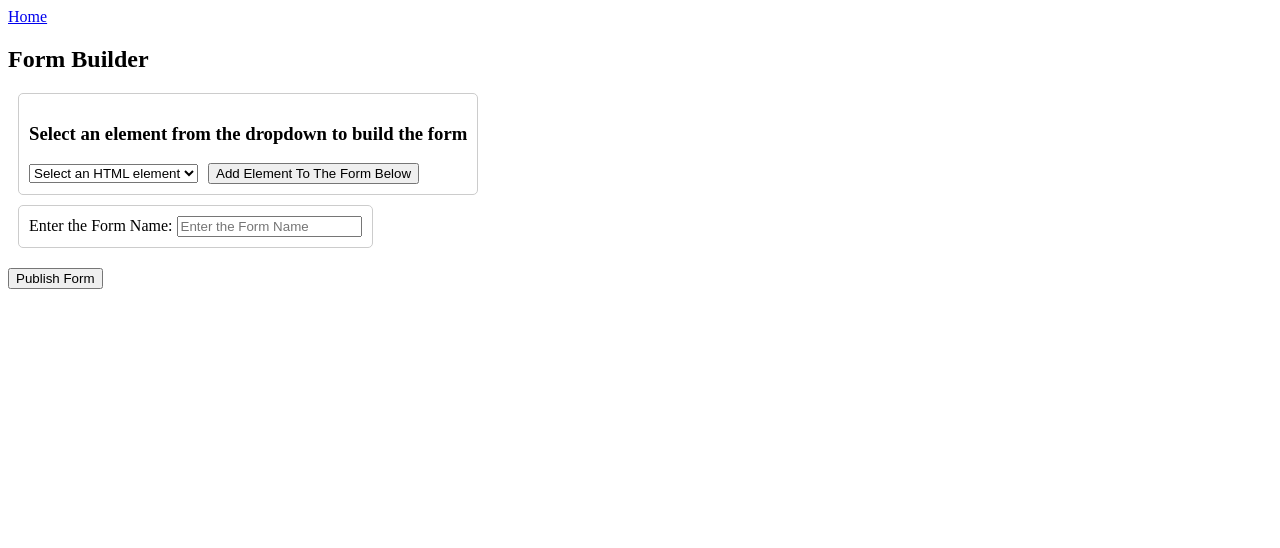
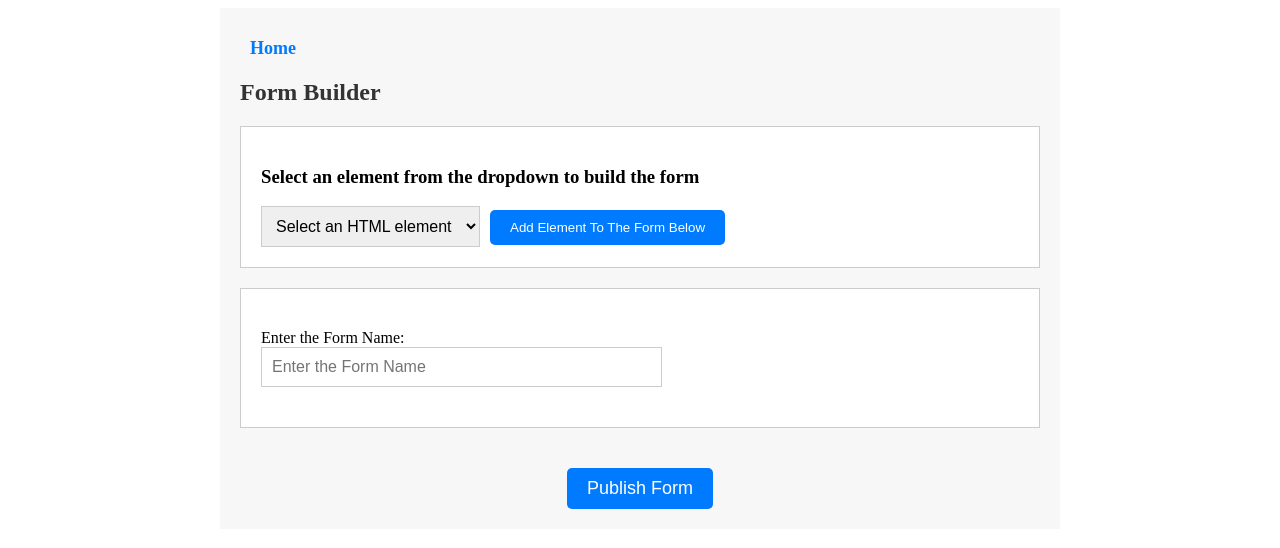
Before and after one commit to tiwari91/my-form-app, a Next.js app: page /FormBuilder in a window 1280 px wide. Shown: the top 548 px of the page. Built offline with nearby package versions, Linux system fonts and the light colour scheme.

Commit message:
Added css

```diff
--- a/pages/FormBuilder.js
+++ b/pages/FormBuilder.js
@@ -176,31 +176,40 @@ export default function FormTemplate() {
   };
 
   return (
-    <div>
+    <div className={styles.container}>
       <div>
-        <Link href="/">Home</Link>
+        <Link className={styles.link} href="/">
+          Home
+        </Link>
       </div>
 
-      <h2>Form Builder</h2>
+      <h2 className={styles.header}>Form Builder</h2>
 
       <div className={styles.formContainer}>
         <h3>Select an element from the dropdown to build the form </h3>
-        <select value={selectedElement} onChange={handleElementChange}>
+        <select
+          className={styles.select}
+          value={selectedElement}
+          onChange={handleElementChange}
+        >
           <option value="">Select an HTML element</option>
           <option value="dropdown">Dropdown</option>
           <option value="checkbox">Checkbox</option>
           <option value="textbox">Text Input</option>
           <option value="radiobutton">Radio Button</option>
         </select>
-        <button className={styles.horizontalSpace} onClick={handleAddElement}>
+        <button className={styles.addButton} onClick={handleAddElement}>
           Add Element To The Form Below
         </button>
       </div>
 
       <div className={styles.formContainer}>
-        <label htmlFor="formName">Enter the Form Name: </label>
+        <label className={styles.label} htmlFor="formName">
+          Enter the Form Name:{" "}
+        </label>
         <input
           type="text"
+          className={styles.input}
           id="formName"
           placeholder="Enter the Form Name"
           value={formName}
@@ -222,6 +231,7 @@ export default function FormTemplate() {
                 <div>
                   <input
                     type="text"
+                    className={styles.labelInput}
                     value={element.question}
                     placeholder="Enter your question"
                     onChange={(e) => handleLabelChange(e, index)}
@@ -233,6 +243,7 @@ export default function FormTemplate() {
                     <div key={optionIndex}>
                       <input
                         type="text"
+                        className={styles.optionInput}
                         value={option.label}
                         placeholder="Enter your text"
                         onChange={(e) =>
@@ -246,6 +257,7 @@ export default function FormTemplate() {
                         name={`dropdownOption-${index}`}
                       />
                       <button
+                        className={styles.optionButton}
                         onClick={() =>
                           handleAddDropDownOption(index, optionIndex)
                         }
@@ -253,6 +265,7 @@ export default function FormTemplate() {
                         +
                       </button>
                       <button
+                        className={styles.optionButton}
                         onClick={() =>
                           handleRemoveDropDownOption(index, optionIndex)
                         }
@@ -280,6 +293,7 @@ export default function FormTemplate() {
                       <input
                         type="text"
                         value={option.label}
+                        className={styles.optionInput}
                         placeholder="Enter your text"
                         onChange={(e) =>
                           handleCheckboxLabelChange(e, index, optionIndex)
@@ -292,6 +306,7 @@ export default function FormTemplate() {
                         name={`checkboxOption-${index}`}
                       />
                       <button
+                        className={styles.optionButton}
                         onClick={() =>
                           handleAddCheckboxOption(index, optionIndex)
                         }
@@ -299,6 +314,7 @@ export default function FormTemplate() {
                         +
                       </button>
                       <button
+                        className={styles.optionButton}
                         onClick={() =>
                           handleRemoveCheckboxOption(index, optionIndex)
                         }
@@ -312,6 +328,7 @@ export default function FormTemplate() {
             {element.type === "textbox" && (
               <div className={styles.formElementContainer}>
                 <input
+                  className={styles.optionInput}
                   type="text"
                   value={element.question}
                   placeholder="Enter your question"
@@ -324,6 +341,7 @@ export default function FormTemplate() {
               <div className={styles.formElementContainer}>
                 <div>
                   <input
+                    className={styles.optionInput}
                     type="text"
                     value={element.question}
                     placeholder="Enter your question"
@@ -335,6 +353,7 @@ export default function FormTemplate() {
                   element.options.map((option, optionIndex) => (
                     <div key={optionIndex}>
                       <input
+                        className={styles.optionInput}
                         type="text"
                         value={option.label}
                         placeholder="Enter your text"
@@ -349,11 +368,13 @@ export default function FormTemplate() {
                         name={`radioOption-${index}`}
                       />
                       <button
+                        className={styles.optionButton}
                         onClick={() => handleAddRadioOption(index, optionIndex)}
                       >
                         +
                       </button>
                       <button
+                        className={styles.optionButton}
                         onClick={() =>
                           handleRemoveRadioOption(index, optionIndex)
                         }
@@ -369,7 +390,7 @@ export default function FormTemplate() {
       </div>
 
       <div className={styles.saveBtn}>
-        <button onClick={handleSave} type="submit">
+        <button className={styles.saveBtn} onClick={handleSave} type="submit">
           Publish Form
         </button>
       </div>
--- a/styles/FormTemplate.module.css
+++ b/styles/FormTemplate.module.css
@@ -1,42 +1,134 @@
+.container {
+  max-width: 800px;
+  margin: 0 auto;
+  padding: 20px;
+  background-color: #f7f7f7;
+}
+
+.header {
+  font-size: 24px;
+  margin-bottom: 20px;
+  color: #333;
+}
+
 .formContainer {
-    border: 1px solid #ccc;
-    padding: 10px;
-    margin: 10px;
-    border-radius: 5px;
-    width: fit-content;
+  background-color: #fff;
+  border: 1px solid #ccc;
+  padding: 20px;
+  margin-bottom: 20px;
+}
+
+.select {
+  padding: 10px;
+  border: 1px solid #ccc;
+  font-size: 16px;
+  margin-right: 10px;
+}
+
+.addButton {
+  padding: 10px 20px;
+  background-color: #007bff;
+  color: #fff;
+  border: none;
+  cursor: pointer;
+  border-radius: 5px;
+}
+
+.label {
+  font-size: 16px;
+  margin-top: 20px;
+  display: block;
+}
+
+.input {
+  padding: 10px;
+  border: 1px solid #ccc;
+  width: 50%;
+  margin-bottom: 20px;
+  font-size: 16px;
+}
+
+.errorMessage {
+  color: #d9534f;
+  margin-top: 10px;
+  font-size: 16px;
+}
+
+.formElement {
+  border: 1px solid #ccc;
+  padding: 10px;
+  margin-top: 20px;
 }
 
 .formElementContainer {
-  border: 1px solid #ccc;
-  padding: 10px;
-  margin: 10px;
-  border-radius: 5px;
-  width: fit-content;
+  margin-top: 10px;
 }
 
-.formElement {
-  margin-top: 20px;
+.labelInput {
+  padding: 10px;
+  border: 1px solid #ccc;
+  width: 50%;
+  font-size: 16px;
+  margin-bottom: 10px;
 }
 
-.saveBtn{
-  margin-top: 20px;
+.optionsLabel {
+  font-size: 16px;
+  margin-top: 10px;
+  display: block;
 }
 
-.horizontalSpace {
-  margin-left: 10px;
+.option {
+  margin-top: 10px;
+  display: flex;
+  align-items: center;
 }
 
-.errorMessage {
-  color: red;
-  font-size: 14px;
-  margin-top: 5px;
+.optionInput {
+  padding: 10px;
+  border: 1px solid #ccc;
+  width: 50%;
+  font-size: 16px;
+  margin-right: 10px;
 }
 
-.errorMessage ul {
-  list-style-type: disc;
-  padding-left: 20px;
+.optionButton {
+  padding: 5px 10px;
+  background-color: #007bff;
+  color: #fff;
+  border: none;
+  cursor: pointer;
+  font-size: 16px;
+  margin: 2px;
+  border-radius: 5px;
 }
 
-.errorMessage li {
-  margin: 5px 0;
+
+.saveBtn {
+  margin-top: 20px;
+  text-align: center;
 }
+
+.saveBtn button {
+  padding: 10px 20px;
+  background-color: #007bff;
+  color: #fff;
+  border: none;
+  cursor: pointer;
+  font-size: 18px;
+  border-radius: 5px;
+}
+
+.saveBtn button:hover, .optionButton:hover, .addButton:hover  {
+  background-color: #0056b3;
+}
+
+
+.link {
+  display: block;
+  margin: 10px;
+  font-size: 18px;
+  text-decoration: none;
+  color: #007bff;
+  font-weight: bold;
+}
--- a/styles/Home.module.css
+++ b/styles/Home.module.css
@@ -1,129 +1,37 @@
 .container {
-  padding: 0 2rem;
+  display: flex;
+  flex-direction: column;
+  align-items: center;
+  text-align: center;
+  margin-top: 20px;
+  padding: 20px;
+  background-color: #f7f7f7;
 }
 
-.main {
-  min-height: 100vh;
-  padding: 4rem 0;
-  flex: 1;
+.link-container {
   display: flex;
   flex-direction: column;
-  justify-content: center;
   align-items: center;
 }
 
-.footer {
+.topLinks {
   display: flex;
-  flex: 1;
-  padding: 2rem 0;
-  border-top: 1px solid #eaeaea;
-  justify-content: center;
-  align-items: center;
+  justify-content: flex-start;
+  width: 50%;
+  padding: 10px;
 }
 
-.footer a {
-  display: flex;
-  justify-content: center;
-  align-items: center;
-  flex-grow: 1;
+.link {
+  display: block;
+  margin: 10px;
+  font-size: 18px;
+  text-decoration: none;
+  color: #007bff;
+  font-weight: bold;
 }
 
-.title a {
-  color: #0070f3;
-  text-decoration: none;
+.heading {
+  font-size: 24px;
+  font-weight: bold;
+  margin-bottom: 20px;
 }
-
-.title a:hover,
-.title a:focus,
-.title a:active {
-  text-decoration: underline;
-}
-
-.title {
-  margin: 0;
-  line-height: 1.15;
-  font-size: 4rem;
-}
-
-.title,
-.description {
-  text-align: center;
-}
-
-.description {
-  margin: 4rem 0;
-  line-height: 1.5;
-  font-size: 1.5rem;
-}
-
-.code {
-  background: #fafafa;
-  border-radius: 5px;
-  padding: 0.75rem;
-  font-size: 1.1rem;
-  font-family: Menlo, Monaco, Lucida Console, Liberation Mono, DejaVu Sans Mono,
-    Bitstream Vera Sans Mono, Courier New, monospace;
-}
-
-.grid {
-  display: flex;
-  align-items: center;
-  justify-content: center;
-  flex-wrap: wrap;
-  max-width: 800px;
-}
-
-.card {
-  margin: 1rem;
-  padding: 1.5rem;
-  text-align: left;
-  color: inherit;
-  text-decoration: none;
-  border: 1px solid #eaeaea;
-  border-radius: 10px;
-  transition: color 0.15s ease, border-color 0.15s ease;
-  max-width: 300px;
-}
-
-.card:hover,
-.card:focus,
-.card:active {
-  color: #0070f3;
-  border-color: #0070f3;
-}
-
-.card h2 {
-  margin: 0 0 1rem 0;
-  font-size: 1.5rem;
-}
-
-.card p {
-  margin: 0;
-  font-size: 1.25rem;
-  line-height: 1.5;
-}
-
-.logo {
-  height: 1em;
-  margin-left: 0.5rem;
-}
-
-@media (max-width: 600px) {
-  .grid {
-    width: 100%;
-    flex-direction: column;
-  }
-}
-
-@media (prefers-color-scheme: dark) {
-  .card,
-  .footer {
-    border-color: #222;
-  }
-  .code {
-    background: #111;
-  }
-  .logo img {
-    filter: invert(1);
-  }
-}
```
Also changed, not shown: pages/App.js (+11 -10 lines), pages/FormTemplate.js (+13 -5 lines).
